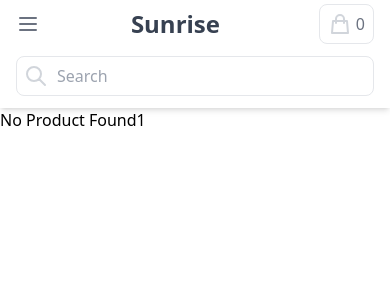
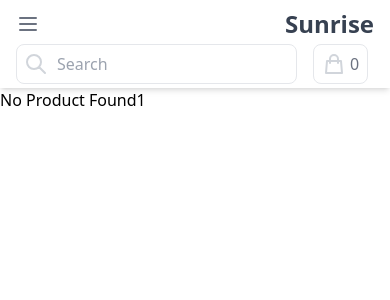
Before and after one commit to itsmidhunnair/commercetools-demo, a React (Create React App) app: page / in a window 390 px wide. Shown: the top 300 px of the page. Built offline with nearby package versions, Linux system fonts and the light colour scheme.

Commit message:
temp added search bar in mobile view

```diff
--- a/src/components/common/header/index.jsx
+++ b/src/components/common/header/index.jsx
@@ -6,7 +6,7 @@
     <>
       <div className="bg-white shadow-md sticky top-0 z-50">
         <div className="max-w-7xl mx-auto px-4 sm:px-6 lg:px-8 py-1 md:py-4">
-          <div className="flex items-center justify-between md:justify-start">
+          <div className="flex items-center justify-between md:justify-start flex-wrap">
             {/* Menu Trigger */}
 
             <button
@@ -79,7 +79,7 @@
 
           {/* Search Mobile */}
 
-          <div className="relative md:hidden my-2">
+          {/* <div className="relative md:hidden my-2">
             <input
               type="search"
               className="mt-1 w-full pl-10 pr-2 h-10 py-1 rounded-lg border border-gray-200 focus:border-gray-300 focus:outline-none focus:shadow-inner leading-none"
@@ -100,7 +100,7 @@
                 d="M21 21l-6-6m2-5a7 7 0 11-14 0 7 7 0 0114 0z"
               />
             </svg>
-          </div>
+          </div> */}
 
           {/* ./ Search Mobile */}
         </div>
--- a/src/components/common/header/searchBox.jsx
+++ b/src/components/common/header/searchBox.jsx
@@ -20,7 +20,7 @@
   return (
     <div className="relative">
       <form onSubmit={handleSubmit(submitForm)}>
-        <div className="relative hidden md:block">
+        <div className="relative">
           <input
             {...register("search")}
             onChange={(e) => {
```
